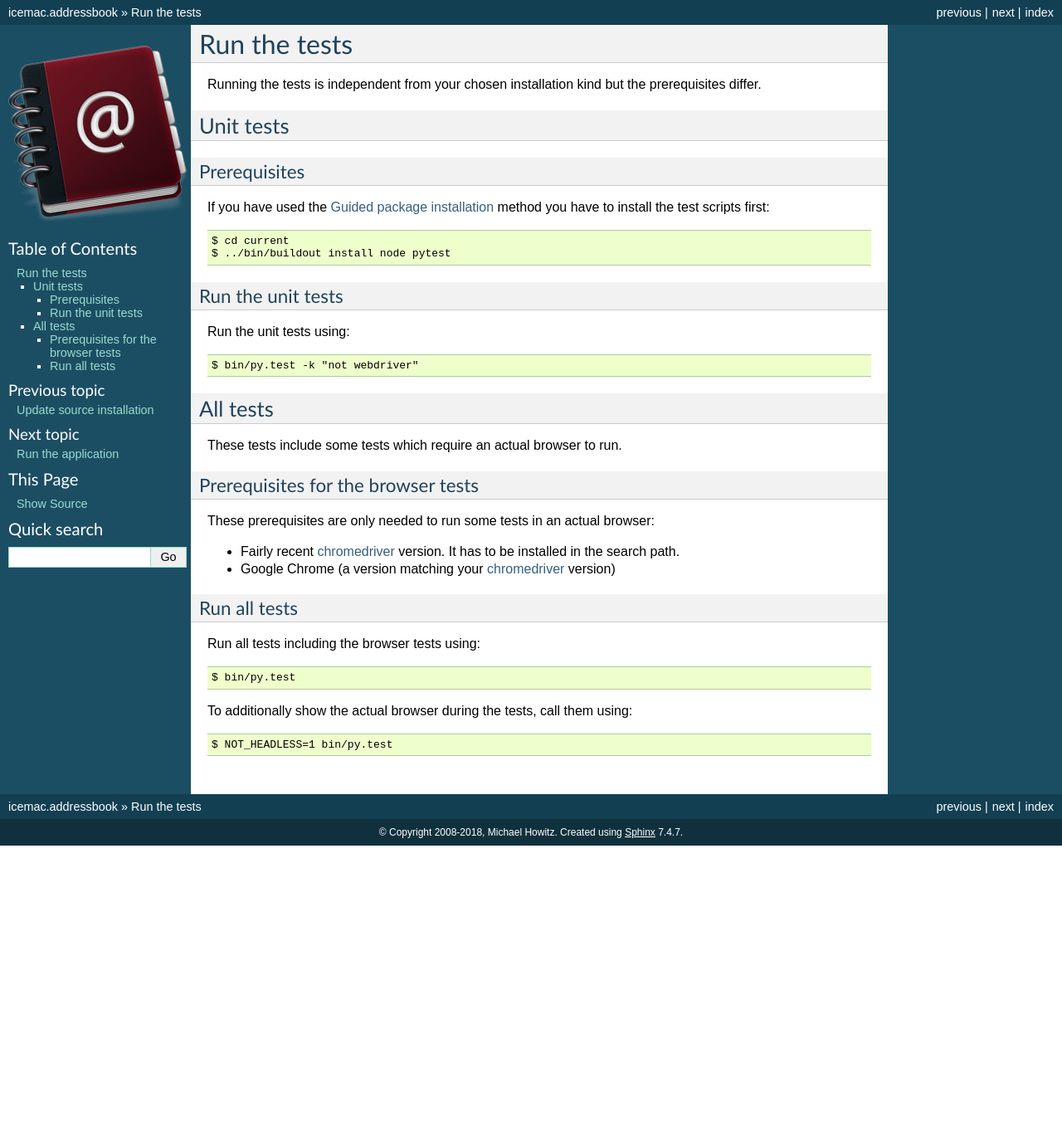
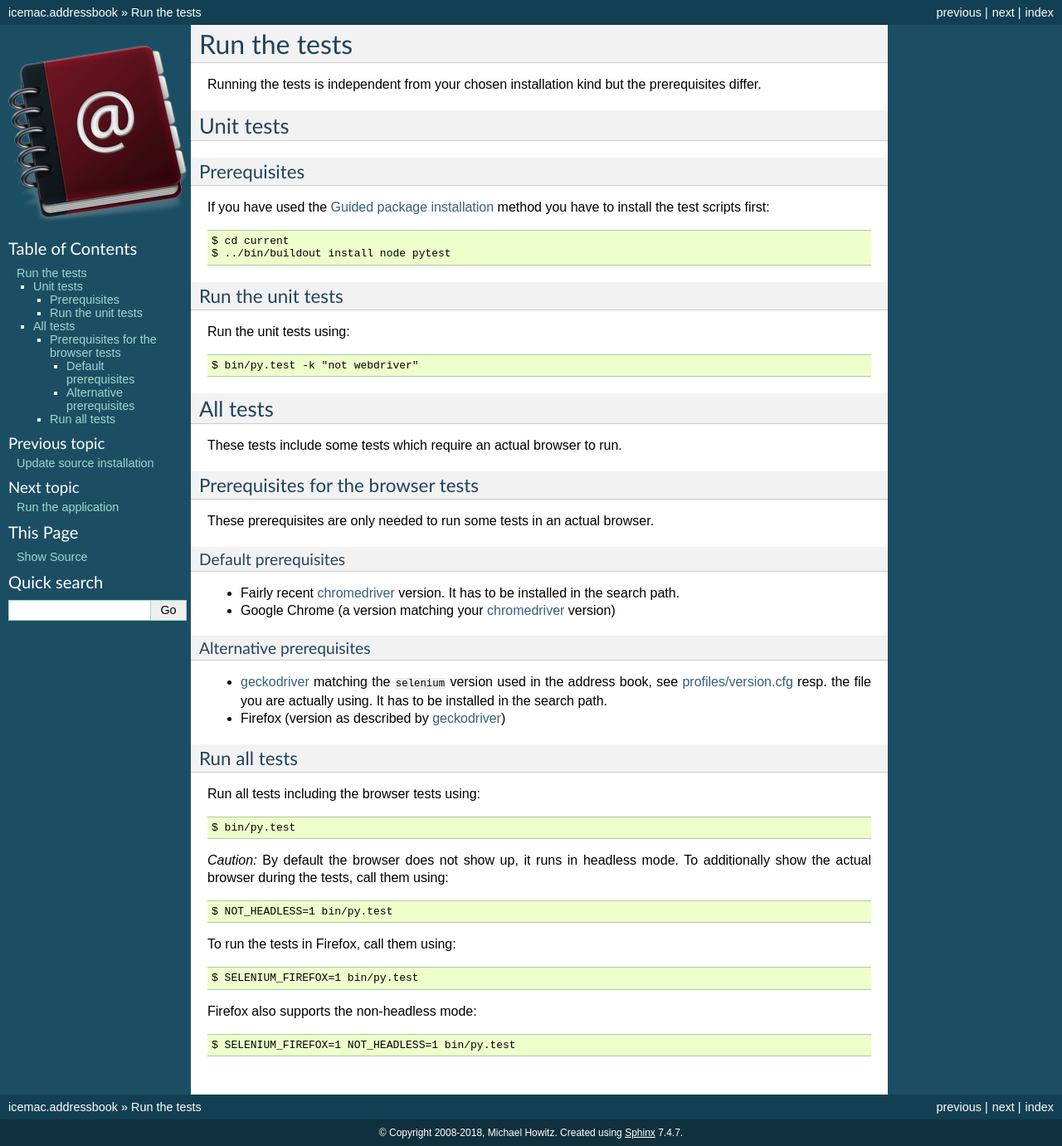
Before and after one commit to icemac/icemac.addressbook, a Sphinx documentation site: the page built from docs/runthetests.rst, in a window 1280 px wide. Shown: the whole page at 83% size. Built offline with Sphinx 7.4.7, drawn with Linux system fonts in a browser that asks for light colours; before the commit the page ends 1019 px from its top, so only the background shows below that.

Commit message:
Allow to keep using Firefox for Selenium tests.
Chrome is more difficult to install on a CI system.

```diff
--- a/docs/runthetests.rst
+++ b/docs/runthetests.rst
@@ -32,23 +32,46 @@ These tests include some tests which require an actual browser to run.
 Prerequisites for the browser tests
 +++++++++++++++++++++++++++++++++++
 
-These prerequisites are only needed to run some tests in an actual browser:
+These prerequisites are only needed to run some tests in an actual browser.
+
+Default prerequisites
+.....................
 
 * Fairly recent `chromedriver`_ version. It has to be installed in the search
   path.
 
 * Google Chrome (a version matching your `chromedriver`_ version)
 
+Alternative prerequisites
+.........................
+
+* `geckodriver`_ matching the ``selenium`` version used in the address book,
+  see `profiles/version.cfg`_ resp. the file you are actually using. It has to
+  be installed in the search path.
+
+* Firefox (version as described by `geckodriver`_)
+
 Run all tests
 +++++++++++++
 
 Run all tests including the browser tests using::
 
-   $ bin/py.test
+    $ bin/py.test
 
+*Caution:* By default the browser does not show up, it runs in headless mode.
 To additionally show the actual browser during the tests, call them using::
 
-   $ NOT_HEADLESS=1 bin/py.test
+    $ NOT_HEADLESS=1 bin/py.test
+
+
+To run the tests in Firefox, call them using::
+
+    $ SELENIUM_FIREFOX=1 bin/py.test
+
+Firefox also supports the non-headless mode::
+
+    $ SELENIUM_FIREFOX=1 NOT_HEADLESS=1 bin/py.test
 
 .. _chromedriver : http://chromedriver.chromium.org/downloads
+.. _geckodriver : https://github.com/mozilla/geckodriver/releases
 .. _`profiles/version.cfg` : https://bitbucket.org/icemac/icemac.addressbook/src/default/profiles/versions.cfg
```
Also changed, not shown: CHANGES.rst (+5 -3 lines), 1 other file.
